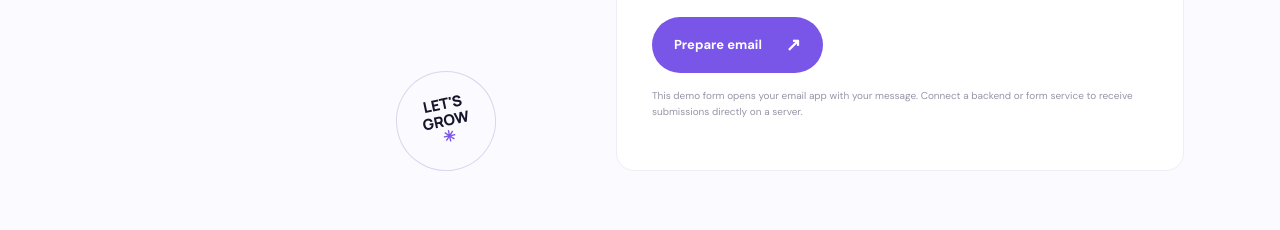
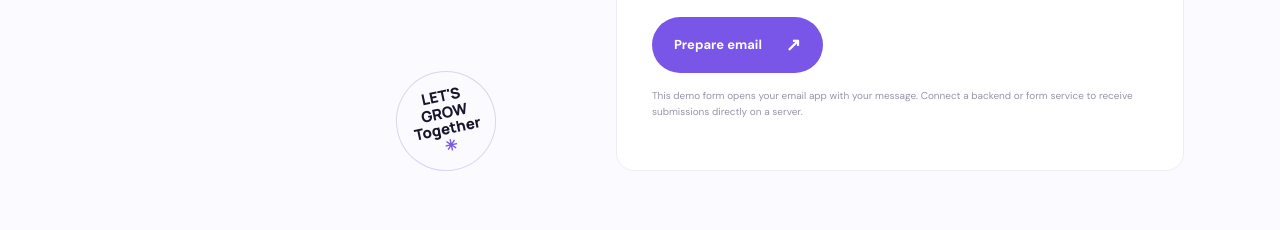
Before and after one commit to Malli0816/digital-marketing-project-main, a plain HTML site: page contact.html in a window 1280 px wide. Shown: the part 994-1224 px from the top of the page. Drawn offline with Linux system fonts and the light colour scheme; files that its build step writes are made by us from their sources; files whose address does not match are found by name.

Commit message:
contact text

```diff
--- a/contact.html
+++ b/contact.html
@@ -2,6 +2,6 @@
 <html lang="en"><head><meta charset="UTF-8"><meta name="viewport" content="width=device-width, initial-scale=1.0"><meta name="description" content="Contact GrowthPilot to discuss your digital marketing goals."><title>Contact | GrowthPilot</title><link rel="preconnect" href="https://fonts.googleapis.com"><link href="https://fonts.googleapis.com/css2?family=DM+Sans:wght@400;500;600;700&family=Manrope:wght@400;500;600;700;800&display=swap" rel="stylesheet"><link rel="stylesheet" href="assets/css/style.css"><script defer src="assets/js/main.js"></script></head>
 <body><div class="announcement">Ideas into impact. Let's grow something great. <a href="contact.html">Talk to our team <span>↗</span></a></div><header class="site-header"><a class="brand" href="index.html"><span class="brand-mark">G<span>✳</span></span><span>growthpilot<span class="brand-dot">.</span></span></a><button class="menu-toggle" aria-label="Open navigation" aria-expanded="false"><span></span><span></span></button><nav class="main-nav"><a href="index.html">Home</a><a href="about.html">About us</a><a href="services.html">Services</a><a class="active" href="contact.html">Contact</a><a class="nav-cta" href="contact.html">Let's talk <span>↗</span></a></nav></header>
 <main><section class="page-hero section-wrap contact-hero"><p class="eyebrow reveal">LET'S MAKE A CONNECTION</p><h1 class="reveal">Tell us what<br>you’re <span class="gradient-text">thinking.</span></h1><p class="page-lead reveal">A new idea, a growth challenge or just a question—we’d love to hear from you.</p></section>
-<section class="contact-layout section-wrap"><div class="contact-info reveal"><h2>Good things<br>start with a chat.</h2><p>Share a little about your business and what you want to achieve. We’ll take it from there.</p><div class="contact-method"><span>EMAIL US</span><a href="mailto:hello@growthpilot.example">hello@growthpilot.example ↗</a></div><div class="contact-method"><span>FIND US</span><p>Near Ameerpet Hyderabad, Telangana, India</p></div><div class="contact-stamp">LET'S<br>GROW <span>✳</span></div></div>
+<section class="contact-layout section-wrap"><div class="contact-info reveal"><h2>Good things<br>start with a chat.</h2><p>Share a little about your business and what you want to achieve. We’ll take it from there.</p><div class="contact-method"><span>EMAIL US</span><a href="mailto:hello@growthpilot.example">hello@growthpilot.example ↗</a></div><div class="contact-method"><span>FIND US</span><p>Near Ameerpet Hyderabad, Telangana, India</p></div><div class="contact-stamp">LET'S<br>GROW Together<span>✳</span></div></div>
 <form class="contact-form reveal" id="contactForm"><label for="name">Your name</label><input id="name" name="name" type="text" placeholder="e.g. Alex Morgan" required><label for="email">Email address</label><input id="email" name="email" type="email" placeholder="you@company.com" required><label for="service">What can we help with?</label><select id="service" name="service" required><option value="">Choose a service</option><option>SEO & content marketing</option><option>Paid advertising</option><option>Social media marketing</option><option>Website design & development</option><option>Something else</option></select><label for="message">A little about your project</label><textarea id="message" name="message" rows="5" placeholder="Tell us about your goals..." required></textarea><button class="button button-primary form-submit" type="submit">Prepare email <span>↗</span></button><p class="form-note">This demo form opens your email app with your message. Connect a backend or form service to receive submissions directly on a server.</p><p class="form-status" aria-live="polite"></p></form></section></main>
 <footer class="site-footer"><div class="footer-main"><div><a class="brand brand-footer" href="index.html"><span class="brand-mark">G<span>✳</span></span><span>growthpilot<span class="brand-dot">.</span></span></a><p class="footer-note">Big ideas deserve<br>bold digital growth.</p></div><div class="footer-links"><div><b>EXPLORE</b><a href="index.html">Home</a><a href="about.html">About us</a><a href="services.html">Services</a></div><div><b>GET IN TOUCH</b><a href="contact.html">Contact</a><a href="mailto:hello@growthpilot.example">hello@growthpilot.example</a><span>Hyderabad, India</span></div></div></div><div class="footer-bottom"><span>© <span class="year"></span> GrowthPilot. All rights reserved.</span><span>Built for what's next <b>✳</b></span></div></footer></body></html>
```
